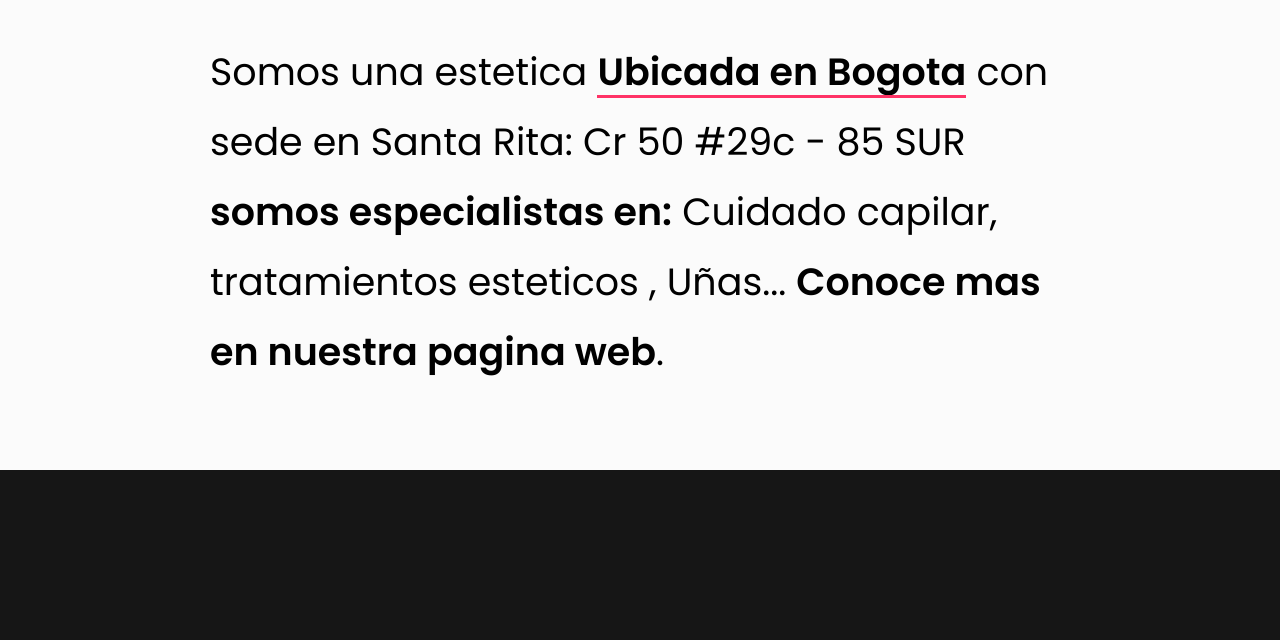
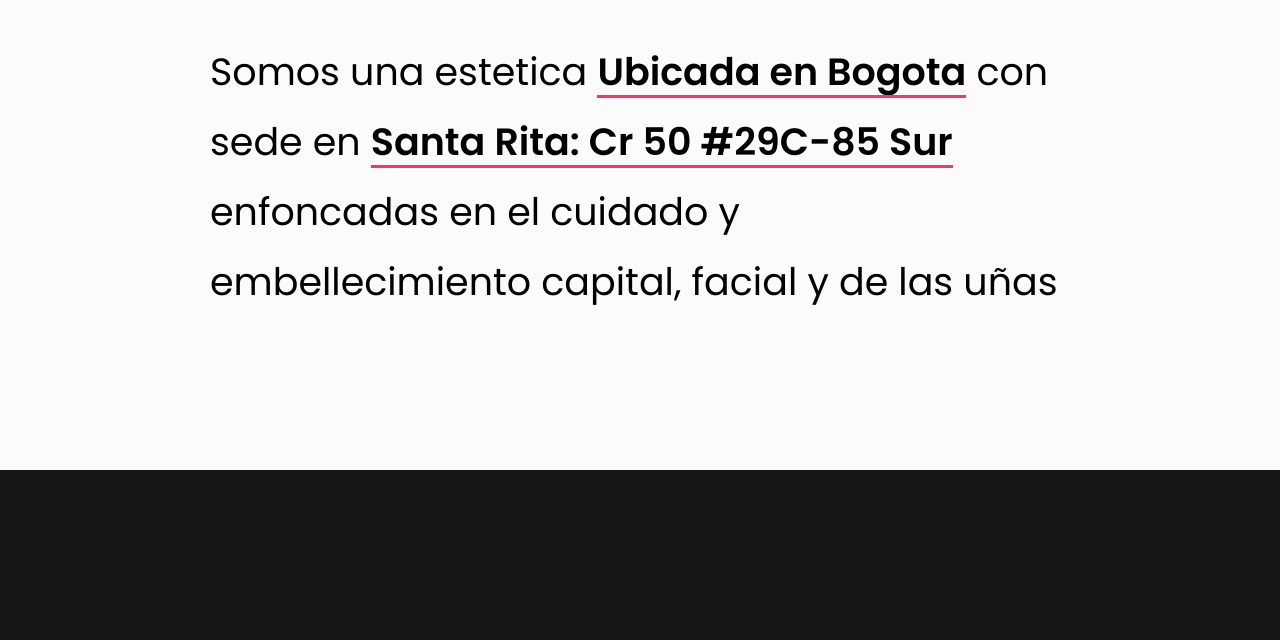
Before and after one commit to Kev1nM4rtinez/paginabelleza, a plain HTML site: page index.html in a window 1280 px wide. Shown: the part 2689-3329 px from the top of the page. Drawn offline with nearby package versions, Linux system fonts and the light colour scheme.

Commit message:
Update index.html

```diff
--- a/index.html
+++ b/index.html
@@ -78,7 +78,7 @@
         <h2 class="titulo-seccion negro">¿Quienes somos?</h2>
         <h3> <span class="linea"></span></h3>
         <h4 class="descripcion">
-            Somos una estetica <a href="#"><span class="efecto"> </span>Ubicada en Bogota</a> con sede en Santa Rita: Cr 50 #29c - 85 SUR<a href="#"><span class="efecto"> </span>somos especialistas en:</a> Cuidado capilar, tratamientos esteticos , Uñas...  <a href="#"><span class="efecto"> </span>Conoce mas en nuestra pagina web</a>.
+                        Somos una estetica <a href="#"><span class="efecto"> </span>Ubicada en Bogota</a> con sede en <a href="#"><span class="efecto"> </span>Santa Rita: Cr 50 #29C-85 Sur</a> enfoncadas en el cuidado y embellecimiento capital, facial y de las uñas
         </h4>
     </section>
 
```
